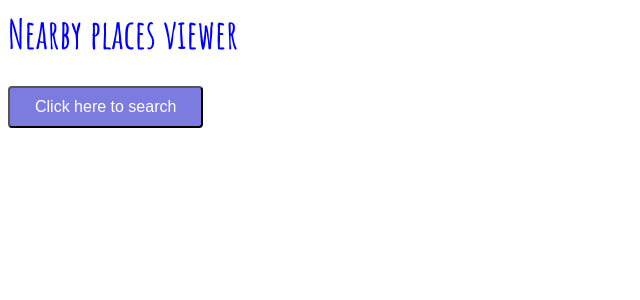
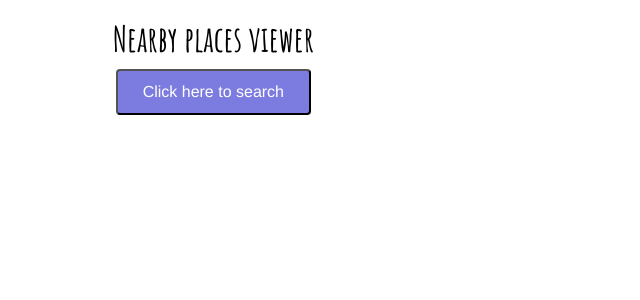
Before and after one commit to 3unyt/nearby-places-viewer, a Flask app: page / in a window 1280 px wide. Shown: the top 300 px of the page, without its empty margins (0-640 px from the left). Run offline with Flask 2, Linux system fonts and the light colour scheme; some libraries are stand-ins or nearby versions.

Commit message:
create UI

```diff
--- a/nearby.py
+++ b/app.py
@@ -1,7 +1,7 @@
 #!/usr/bin/python3
 
 """
-    nearby.py
+    app.py
 
     MediaWiki Action API Code Samples
 
@@ -16,11 +16,12 @@ from flask import Flask, render_template, request, jsonify
 import requests
 from haversine import haversine
 
-app = Flask(__name__)
+APP = Flask(__name__)
 SESSION = requests.Session()
 API_ENDPOINT = 'https://en.wikipedia.org/w/api.php'
 
-@app.route('/', methods=['GET', 'POST'])    # extend the route to handle POST requests
+
+@APP.route('/', methods=['GET', 'POST'])    # extend the route to handle POST requests
 def index():
     """ Displays the index page accessible at '/'
     """
@@ -33,12 +34,15 @@ def index():
 
         # pass the location data to fetch_places_nearby() for further processing
         results = fetch_places_nearby(latitude, longitude)
+        print(results)
         return jsonify(results=results)
 
     return render_template('places.html')
 
 
 def fetch_places_nearby(lat, lon):
+    """ Fetches nearby places via MediaWiki Action API's Geosearch module
+    """
     params = {
         "action": "query",
         "prop": "coordinates|pageimages|description|info",
@@ -53,6 +57,7 @@ def fetch_places_nearby(lat, lon):
 
     res = SESSION.get(url=API_ENDPOINT, params=params)
     data = res.json()
+    print(data)
     places = data['query'] and data['query']['pages']
 
     # further process 'places' list
@@ -81,4 +86,4 @@ def fetch_places_nearby(lat, lon):
 
 
 if __name__ == '__main__':
-    app.run(debug=True)
+    APP.run(debug=True)
--- a/static/places.js
+++ b/static/places.js
@@ -1,9 +1,10 @@
 // obtain coordinates of current location. use the Geolocation API.
 
 $( document ).ready(function() {
+
 	var x = document.getElementById( "places-list" );
 
-	$( 'button' ).click(function() {
+	$( '.btn-search' ).click(function() {
 		getLocation();
 	});
 
@@ -33,8 +34,23 @@ $( document ).ready(function() {
             dataType: "json",
 
             success: function (response) {
-                x.innerHTML = "Success!";
-            },
+				var places = response["results"],
+					no_thumb = "https://upload.wikimedia.org/wikipedia/commons/thumb/7/75/Gnome-image-missing.svg/200px-Gnome-image-missing.svg.png";
+
+				x.innerHTML = "";
+
+				for (var p in places) {
+					var thumbnail = places[p].thumbnail || no_thumb;
+
+					x.innerHTML += '<div class=\"item\"><div class=\"col-xs-8 no-padding\"><h5><a href=\"' +
+						places[p]["articleUrl"] + '\" target=\"_blank\">' +
+						places[p]["title"] + "</a></h5><p>" +
+						places[p]["description"] + "</p><span>📍" + places[p]["distance"] +
+						" miles</p></div><div class=\"col-xs-4 no-padding\"><img src=\"" +
+						thumbnail + " \"></div></div>";
+				}
+			},
+
             error: function () {
                 x.innerHTML = "An error occured while fetching places!";
             }
--- a/static/style.css
+++ b/static/style.css
@@ -1,11 +1,19 @@
-h1 {
+.places-container .no-padding {
+    padding: 0;
+}
+
+.places-container .info {
+    text-align: center;
+}
+
+.places-container .viewer-heading {
     font-family: 'Amatic SC', cursive;
     font-size: 2.5em;
     font-weight: normal;
-    color: blue;
+    color: black;
 }
 
-button {
+.places-container .btn-search {
     font-size: 16px;
     padding: 10px 25px;
     cursor: pointer;
@@ -13,5 +21,34 @@ button {
     color: white;
     border-radius: 4px;
     background-color: #7c7ce0;
-    margin-bottom: 20px;
 }
+
+.places-container .list {
+    margin-top: 20px;
+}
+
+.places-container .item {
+    min-height: 100px;
+}
+
+.places-container .item p,
+span {
+    font-size: 12px;
+    margin: 2px;
+}
+
+.places-container .item span {
+    color: gray;
+}
+
+.places-container .item img {
+    float: right;
+    width: 80px;
+    height: 80px;
+    border-radius: 5px;
+    object-fit: cover;
+}
+
+.places-container .item a {
+    color: #7c7ce0;
+}
--- a/templates/places.html
+++ b/templates/places.html
@@ -1,11 +1,20 @@
+<title>Nearby places viewer</title>
+
 {# Link the custom JavaScript /static/places.js and JQuery #}
 <script src="//ajax.googleapis.com/ajax/libs/jquery/3.3.1/jquery.min.js"></script>
+<script src="//maxcdn.bootstrapcdn.com/bootstrap/3.3.7/js/bootstrap.min.js"></script>
 <script src="/static/places.js"></script>
 
 {# style the app #}
+<link rel="stylesheet" href="//maxcdn.bootstrapcdn.com/bootstrap/3.3.7/css/bootstrap.min.css">
 <link rel="stylesheet" href="//fonts.googleapis.com/css?family=Amatic+SC:700">
 <link rel="stylesheet" href="/static/style.css">
 
-<h1>Nearby places viewer</h1>
-<button>Click here to search</button>
-<div id="places-list"></div>
+<div class="container places-container col-lg-4 col-xs-12">
+  <div class="col-xs-12 no-padding info">
+    <h1 class="viewer-heading">Nearby places viewer</h1>
+    <button class="btn-search">Click here to search</button>
+  </div>
+  <div class="col-xs-12 no-padding list" id="places-list">
+  </div>
+</div>
```
Also changed, not shown: README.md (added).
